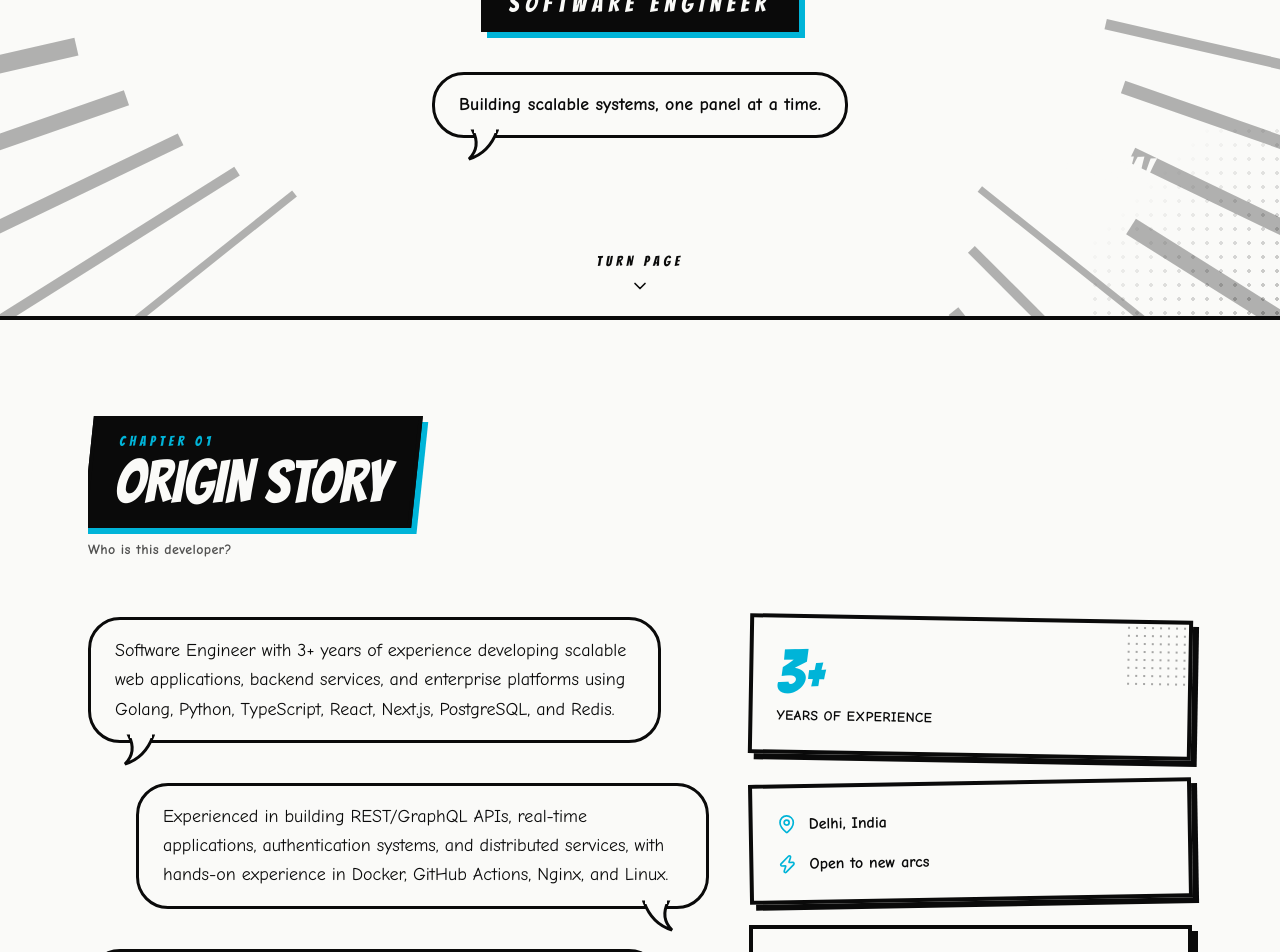
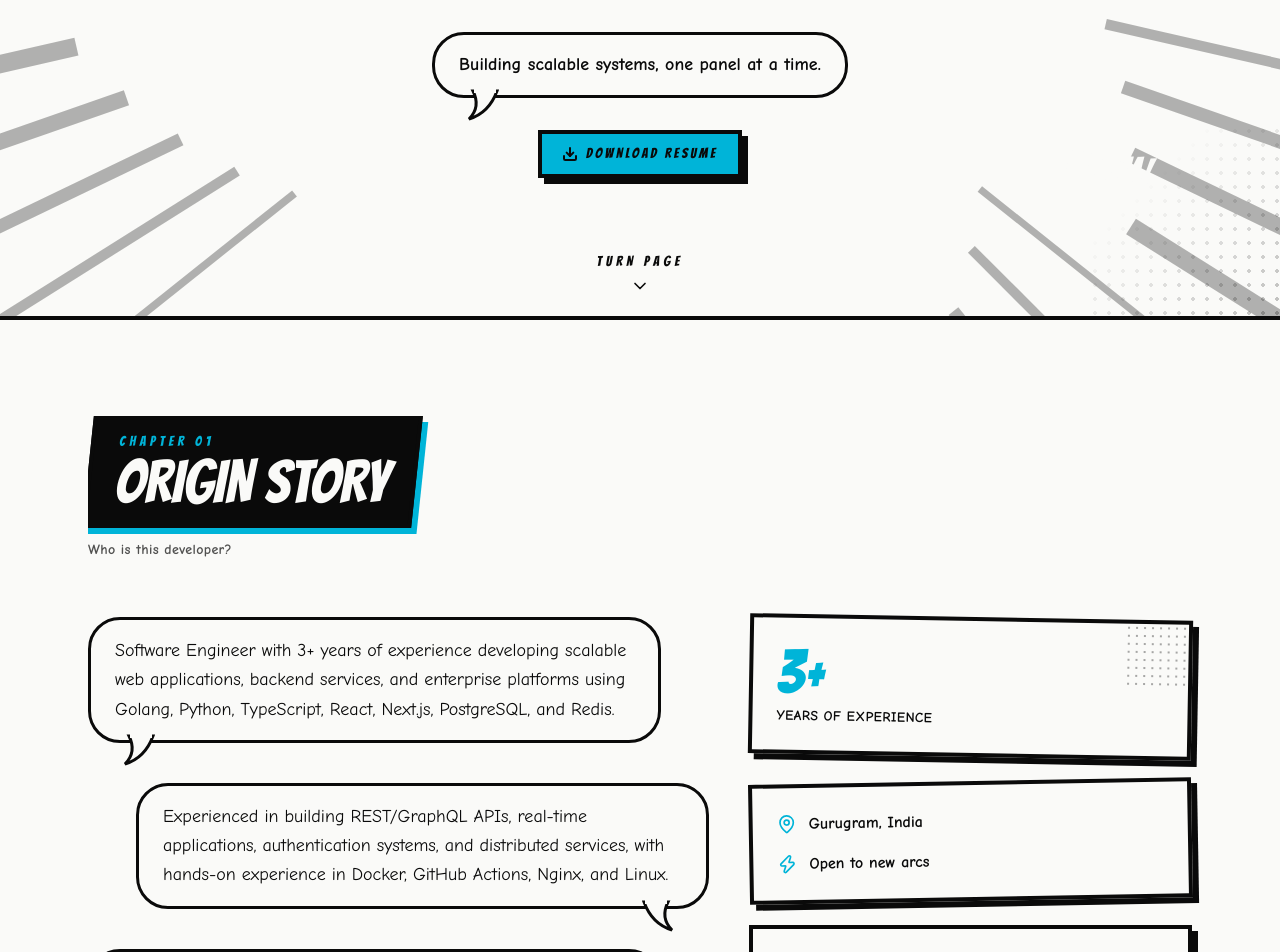
Before and after one commit to MobasirSarkar/portfolio, a Next.js app: page / in a window 1280 px wide. Shown: the part 480-1432 px from the top of the page. Built offline with nearby package versions, Linux system fonts and the light colour scheme.

Commit message:
added some changes

```diff
--- a/content/profile.json
+++ b/content/profile.json
@@ -10,8 +10,9 @@
   ],
   "email": "sarkar.mobasir@gmail.com",
   "phone": "+91-9318429762",
-  "location": "Delhi, India",
+  "location": "Gurugram, India",
   "yearsOfExperience": "3+",
+  "resume": "/MobasirSarkar_Resume.pdf",
   "education": {
     "degree": "Bachelor of Computer Applications",
     "institution": "Maharshi Dayanand University",
--- a/src/components/sections/cover.tsx
+++ b/src/components/sections/cover.tsx
@@ -2,7 +2,7 @@
 
 import { useRef } from "react";
 import { motion } from "motion/react";
-import { ChevronDown } from "lucide-react";
+import { ChevronDown, Download } from "lucide-react";
 
 import { SpeedLines } from "@/components/manga/speed-lines";
 import { SpeechBubble } from "@/components/manga/speech-bubble";
@@ -18,7 +18,11 @@ export function Cover() {
       const mm = gsap.matchMedia();
 
       mm.add("(prefers-reduced-motion: reduce)", () => {
-        gsap.from("[data-cover-item]", { opacity: 0, duration: 0.6, stagger: 0.1 });
+        gsap.from("[data-cover-item]", {
+          opacity: 0,
+          duration: 0.6,
+          stagger: 0.1,
+        });
       });
 
       mm.add("(prefers-reduced-motion: no-preference)", () => {
@@ -36,13 +40,26 @@ export function Cover() {
             },
             "-=0.4",
           )
-          .from(".cover-banner", { xPercent: -120, opacity: 0, duration: 0.5 }, "-=0.2")
+          .from(
+            ".cover-banner",
+            { xPercent: -120, opacity: 0, duration: 0.5 },
+            "-=0.2",
+          )
           .from(
             ".cover-bubble",
-            { scale: 0, opacity: 0, duration: 0.6, ease: "elastic.out(1, 0.5)" },
+            {
+              scale: 0,
+              opacity: 0,
+              duration: 0.6,
+              ease: "elastic.out(1, 0.5)",
+            },
             "-=0.1",
           )
-          .from(".cover-sfx", { opacity: 0, scale: 0, stagger: 0.08, ease: "back.out(3)" }, "<")
+          .from(
+            ".cover-sfx",
+            { opacity: 0, scale: 0, stagger: 0.08, ease: "back.out(3)" },
+            "<",
+          )
           .from(".cover-cue", { opacity: 0, y: -10 });
       });
     },
@@ -55,8 +72,14 @@ export function Cover() {
       className="relative flex min-h-svh flex-col items-center justify-center overflow-hidden border-b-4 border-ink px-4 pt-16"
     >
       {/* screentone corners */}
-      <div aria-hidden className="halftone-lg absolute top-0 left-0 h-48 w-48 [mask-image:linear-gradient(135deg,black,transparent_70%)]" />
-      <div aria-hidden className="halftone-lg absolute right-0 bottom-0 h-48 w-48 [mask-image:linear-gradient(-45deg,black,transparent_70%)]" />
+      <div
+        aria-hidden
+        className="halftone-lg absolute top-0 left-0 h-48 w-48 mask-[linear-gradient(135deg,black,transparent_70%)]"
+      />
+      <div
+        aria-hidden
+        className="halftone-lg absolute right-0 bottom-0 h-48 w-48 mask-[linear-gradient(-45deg,black,transparent_70%)]"
+      />
 
       <div className="cover-lines absolute inset-0 opacity-30">
         <SpeedLines />
@@ -70,7 +93,10 @@ export function Cover() {
       </SfxText>
 
       <div className="relative z-10 flex flex-col items-center text-center">
-        <div data-cover-item className="cover-banner mb-4 -skew-x-6 border-2 border-ink bg-electric px-4 py-1">
+        <div
+          data-cover-item
+          className="cover-banner mb-4 -skew-x-6 border-2 border-ink bg-electric px-4 py-1"
+        >
           <p className="skew-x-6 font-bold text-xs tracking-[0.35em] text-ink sm:text-sm">
             A DEVELOPER STORY — VOL. 1
           </p>
@@ -88,7 +114,10 @@ export function Cover() {
           ))}
         </h1>
 
-        <div data-cover-item className="cover-banner mt-2 border-4 border-ink bg-ink px-6 py-2 panel-shadow-electric">
+        <div
+          data-cover-item
+          className="cover-banner mt-2 border-4 border-ink bg-ink px-6 py-2 panel-shadow-electric"
+        >
           <p className="font-display text-xl tracking-[0.25em] text-paper sm:text-2xl">
             {profile.title.toUpperCase()}
           </p>
@@ -99,6 +128,18 @@ export function Cover() {
             <p className="font-bold text-base sm:text-lg">{profile.tagline}</p>
           </SpeechBubble>
         </div>
+
+        <motion.a
+          data-cover-item
+          href={profile.resume}
+          download
+          className="cover-bubble mt-8 flex items-center gap-2 border-4 border-ink bg-electric px-5 py-2.5 font-display text-sm tracking-[0.2em] text-ink panel-shadow"
+          whileHover={{ scale: 1.06, rotate: -2 }}
+          whileTap={{ scale: 0.95 }}
+        >
+          <Download className="size-4" strokeWidth={3} />
+          DOWNLOAD RESUME
+        </motion.a>
       </div>
 
       <motion.a
--- a/src/components/sections/projects.tsx
+++ b/src/components/sections/projects.tsx
@@ -1,5 +1,6 @@
 "use client";
 
+import Image from "next/image";
 import { motion } from "motion/react";
 import { ExternalLink } from "lucide-react";
 import { FaGithub } from "react-icons/fa6";
@@ -27,6 +28,20 @@ function ProjectMedia({ project }: { project: ProjectsData[number] }) {
       />
     );
   }
+  if (project.poster) {
+    return (
+      <div className="relative h-full min-h-56 w-full halftone">
+        <Image
+          src={project.poster}
+          alt={`${project.name} screenshot`}
+          fill
+          loading="eager"
+          sizes="(min-width: 768px) 50vw, 100vw"
+          className="object-contain"
+        />
+      </div>
+    );
+  }
   return (
     <div className="relative flex h-full min-h-56 w-full items-center justify-center overflow-hidden halftone-lg">
       <div className="absolute inset-0 opacity-20">
@@ -41,9 +56,16 @@ function ProjectMedia({ project }: { project: ProjectsData[number] }) {
 
 export function Projects() {
   return (
-    <section id="projects" className="mx-auto max-w-6xl scroll-mt-24 px-4 py-24 sm:px-6">
+    <section
+      id="projects"
+      className="mx-auto max-w-6xl scroll-mt-24 px-4 py-24 sm:px-6"
+    >
       <Reveal from="wipe">
-        <ChapterHeading number="04" title="FEATURED BATTLES" subtitle="Projects worth telling stories about" />
+        <ChapterHeading
+          number="04"
+          title="FEATURED BATTLES"
+          subtitle="Projects worth telling stories about"
+        />
       </Reveal>
 
       <div className="mt-16 flex flex-col gap-20">
@@ -60,7 +82,9 @@ export function Projects() {
                   {project.sfx}
                 </SfxText>
 
-                <div className={`grid md:grid-cols-2 ${flip ? "md:[direction:rtl]" : ""}`}>
+                <div
+                  className={`grid md:grid-cols-2 ${flip ? "md:[direction:rtl]" : ""}`}
+                >
                   <div className="border-b-4 border-ink [direction:ltr] md:border-b-0 md:border-e-4">
                     <ProjectMedia project={project} />
                   </div>
@@ -75,7 +99,10 @@ export function Projects() {
 
                     <div className="mt-4 flex flex-col gap-3">
                       {project.description.map((paragraph, j) => (
-                        <p key={j} className="text-sm leading-relaxed sm:text-base">
+                        <p
+                          key={j}
+                          className="text-sm leading-relaxed sm:text-base"
+                        >
                           {paragraph}
                         </p>
                       ))}
@@ -94,15 +121,30 @@ export function Projects() {
 
                     <div className="mt-6 flex gap-3">
                       {project.links.github && (
-                        <Button asChild variant="outline" className="border-2 border-ink font-bold">
-                          <a href={project.links.github} target="_blank" rel="noreferrer">
+                        <Button
+                          asChild
+                          variant="outline"
+                          className="border-2 border-ink font-bold"
+                        >
+                          <a
+                            href={project.links.github}
+                            target="_blank"
+                            rel="noreferrer"
+                          >
                             <FaGithub /> Code
                           </a>
                         </Button>
                       )}
                       {project.links.live && (
-                        <Button asChild className="border-2 border-ink bg-electric font-bold text-ink hover:bg-electric-deep hover:text-paper">
-                          <a href={project.links.live} target="_blank" rel="noreferrer">
+                        <Button
+                          asChild
+                          className="border-2 border-ink bg-electric font-bold text-ink hover:bg-electric-deep hover:text-paper"
+                        >
+                          <a
+                            href={project.links.live}
+                            target="_blank"
+                            rel="noreferrer"
+                          >
                             <ExternalLink /> Live
                           </a>
                         </Button>
--- a/src/lib/schemas.ts
+++ b/src/lib/schemas.ts
@@ -42,6 +42,7 @@ export const profileSchema = z.object({
   phone: z.string().min(1),
   location: z.string().min(1),
   yearsOfExperience: z.string().min(1),
+  resume: z.string().startsWith("/").endsWith(".pdf"),
   education: z.object({
     degree: z.string().min(1),
     institution: z.string().min(1),
```
Also changed, not shown: 1 other file (tests, documents, lock files or other folders).
